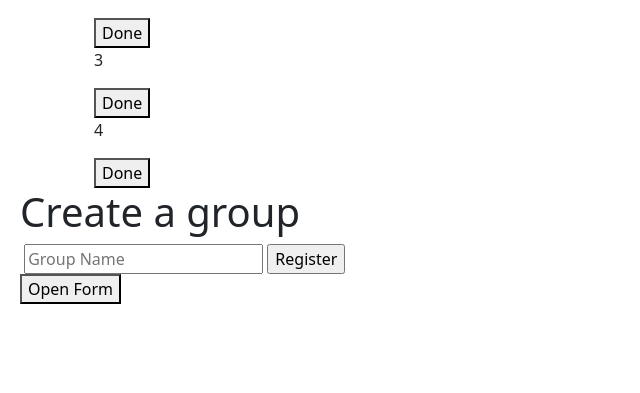
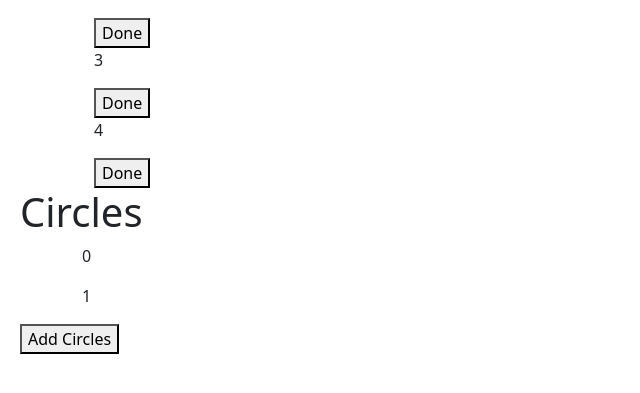
Before and after one commit to MIYLam/Productivr, a Flask app: page /home in a window 1280 px wide. Shown: the part 288-681 px from the top of the page, without its empty margins (0-640 px from the left). Run offline with Flask 3, Linux system fonts and the light colour scheme; a user stored in the database is signed in; data comes from the database, SQL or seed files in the repository; data that the repository does not hold is empty.

Commit message:
homepage.html

```diff
--- a/static/taskinteractions.js
+++ b/static/taskinteractions.js
@@ -3,7 +3,7 @@
 
 document.addEventListener("DOMContentLoaded", function() {
     var deletionButton = document.querySelectorAll(".deletion");
-
+    var taskToggleButton = document.querySelectorAll(".open-button")
     // Loop through each button and add an event listener
     deletionButton.forEach(function(button) {
         button.addEventListener("click", function() {
@@ -17,13 +17,15 @@ document.addEventListener("DOMContentLoaded", function() {
             }
         });
     });
+    taskToggleButton.forEach
 });
 
 
 function openForm() {
-    document.getElementById("taskAdd").style.display = "block";
-  }
+    if (document.getElementById("circleAdd").style.display == "block"){
+        document.getElementById("circleAdd").style.display = "none";
+    }else{
+    document.getElementById("circleAdd").style.display = "block";
+    }
 
-function closeForm() {
-    document.getElementById("taskAdd").style.display = "none";
 }
--- a/templates/homepage.html
+++ b/templates/homepage.html
@@ -31,29 +31,28 @@
             </div>
           {%endfor%}
         </div>
-        <h1>Create a group</h1>
-        <form id="group-creater" method="post">
+        <h1>Circles</h1>
+          {%for i in range(0, 2)%}
+            <div class="container" id="circle_list">
+              <p id="circle-{{i}}">{{i}}</p>
+            </div>
+          {%endfor%}
+        <button class="open-button" onclick="openForm()">Add Circles</button>
+        <div class="task-popup" id="circleAdd">
+          <form id="group-creater" method="post">
+            <h2>Join an existing circle</h2>
+            <input type="text" name="circle_id" placeholder="Circle Join Code" id="circle_id" required>
+            <input type="submit" value="JOIN">
+          </form>
+          <form id="group-creater" method="post">
             <label for="Group name">
             </label>
-            <input type="text" name="Group Name" placeholder="Group Name" id="groupname" required>
-            <input type="submit" value="Register">
-        </form>
-
-      <!-- A button to open the popup form -->
-      <button class="open-button" onclick="openForm()">Open Form</button>
-
-      <!-- The form -->
-      <div class="task-popup" id="taskAdd">
-        <form action="" class="form-container">
-          <h3>Add Task</h3>
-
-          <label for="taskinp"><b>Task</b></label>
-          <input type="Task" placeholder="Enter task" name="taskinp" required>
-
-          <button type="submit" class="btn">Submit</button>
-        </form>
-        <button type="button" class="btn cancel" onclick="closeForm()">Close</button>
-      </div>
+            <h2>Create a new circle</h2>
+            <input type="text" name="Group Name" placeholder="Circle Name" id="groupname" required>
+            <input type="submit" value="CREATE">
+          </form>
+          <button type="button" class="btn cancel" onclick="closeForm()">Close</button>
+        </div>
     </div>
 
     <script src="https://cdn.jsdelivr.net/npm/@popperjs/core@2.11.8/dist/umd/popper.min.js" integrity="sha384-I7E8VVD/ismYTF4hNIPjVp/Zjvgyol6VFvRkX/vR+Vc4jQkC+hVqc2pM8ODewa9r" crossorigin="anonymous"></script>
```
